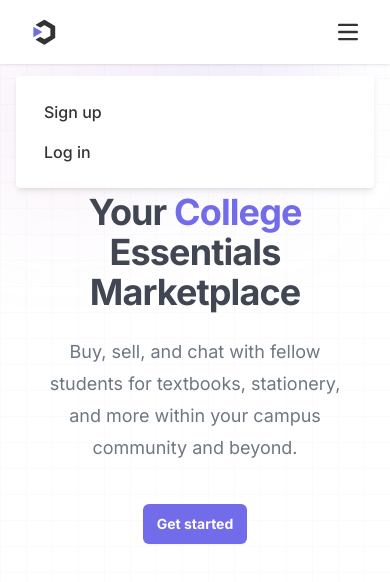
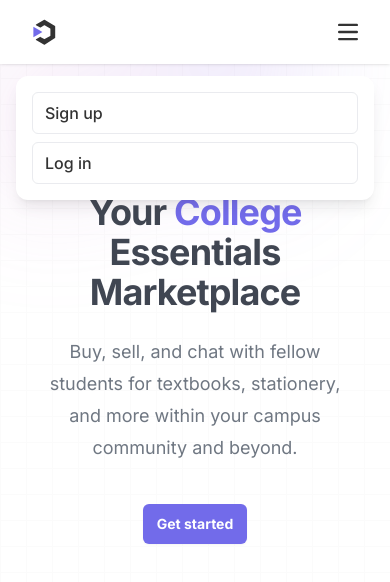
Before and after one commit to Manikanta528/CampusReuseHub, a React (Vite) app: page / in a window 390 px wide. Both pictures are taken after a click on the button 348 px from the left and 32 px from the top of the page. Shown: the top 582 px of the page. Built offline with nearby package versions, Linux system fonts and the light colour scheme; no server answers.

Commit message:
mobile nav button fix

```diff
--- a/src/components/NavBar.tsx
+++ b/src/components/NavBar.tsx
@@ -140,18 +140,14 @@ const NavBar = (props: { isHomePage: boolean; }) => {
           </button>
           {showMenu && (
             <div className="absolute top-11 w-full left-0  md:block md:w-auto sm:hidden  ">
-              <ul className="flex flex-col font-medium mt-8 mx-4 p-4 bg-white shadow-md rounded sm:hidden">
-                <li className="hover:bg-indigo-600/70 hover:text-white rounded-md cursor-pointer">
-                  <button onClick={()=>handleClick(SIGNUP)} className="block py-2 pl-3 pr-4 sm:hidden">
+              <div className="flex flex-col font-medium mt-8 mx-4 p-4 bg-white shadow-lg rounded-xl sm:hidden gap-2">
+                  <button onClick={()=>handleClick(SIGNUP)} className="block py-2 pl-3 pr-4 sm:hidden hover:bg-indigo-600/70 hover:text-white rounded-md cursor-pointer text-left border-[1px] hover:border-indigo-600/70">
                     Sign up
                   </button>
-                </li>
-                <li className="hover:bg-indigo-600/70 hover:text-white rounded-md cursor-pointer">
-                  <button onClick={()=>handleClick(LOGIN)} className="block py-2 pl-3 pr-4 sm:hidden">
+                  <button onClick={()=>handleClick(LOGIN)} className="block py-2 pl-3 pr-4 sm:hidden hover:bg-indigo-600/70 hover:text-white rounded-md cursor-pointer text-left border-[1px] hover:border-indigo-600/70">
                     Log in
                   </button>
-                </li>
-              </ul>
+              </div>
             </div>
           )}
         </>)))
```
